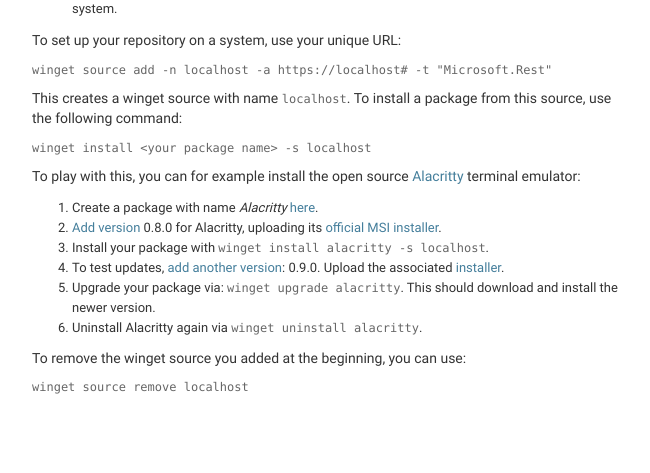
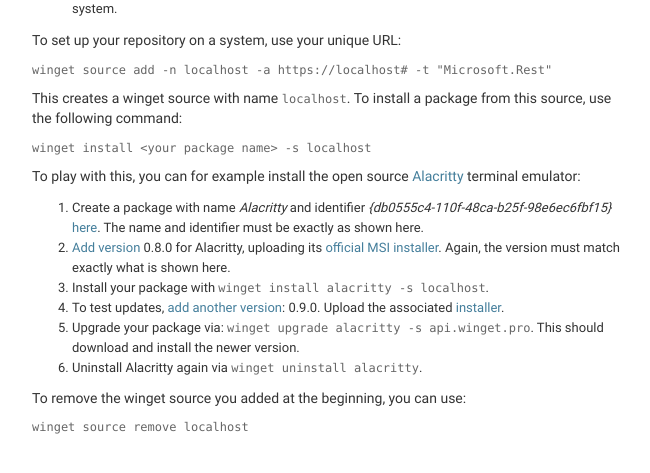
Before and after one commit to omaha-consulting/winget.pro, a Django app: template templates/admin/index.html in a window 1280 px wide. Shown: the part 181-654 px from the top of the page, without its empty margins (8-658 px from the left). Run offline with Django 3.2, Linux system fonts and the light colour scheme; the template is opened without the code that fills it, so the values that code supplies are empty.

Commit message:
Improve user instructions

```diff
--- a/templates/admin/index.html
+++ b/templates/admin/index.html
@@ -43,14 +43,14 @@
         </p>
         <ol>
             <li>
-                Create a package with name <em>Alacritty</em>
-                <a href="{% url 'admin:winget_package_add' %}">here</a>.
+                Create a package with name <em>Alacritty</em> and identifier <em>{db0555c4-110f-48ca-b25f-98e6ec6fbf15}</em>
+                <a href="{% url 'admin:winget_package_add' %}">here</a>. The name and identifier must be exactly as shown here.
             </li>
             <li>
                 <a href="{% url 'admin:winget_version_add' %}">Add version</a>
                 0.8.0 for Alacritty, uploading its
                 <a href="https://github.com/alacritty/alacritty/releases/download/v0.8.0/Alacritty-v0.8.0-installer.msi">
-                    official MSI installer</a>.
+                    official MSI installer</a>. Again, the version must match exactly what is shown here.
             </li>
             <li>
                 Install your package with
@@ -64,7 +64,7 @@
                     installer</a>.
             </li>
             <li>
-                Upgrade your package via: <code>winget upgrade alacritty</code>.
+                Upgrade your package via: <code>winget upgrade alacritty -s api.winget.pro</code>.
                 This should download and install the newer version.
             </li>
             <li>
```
